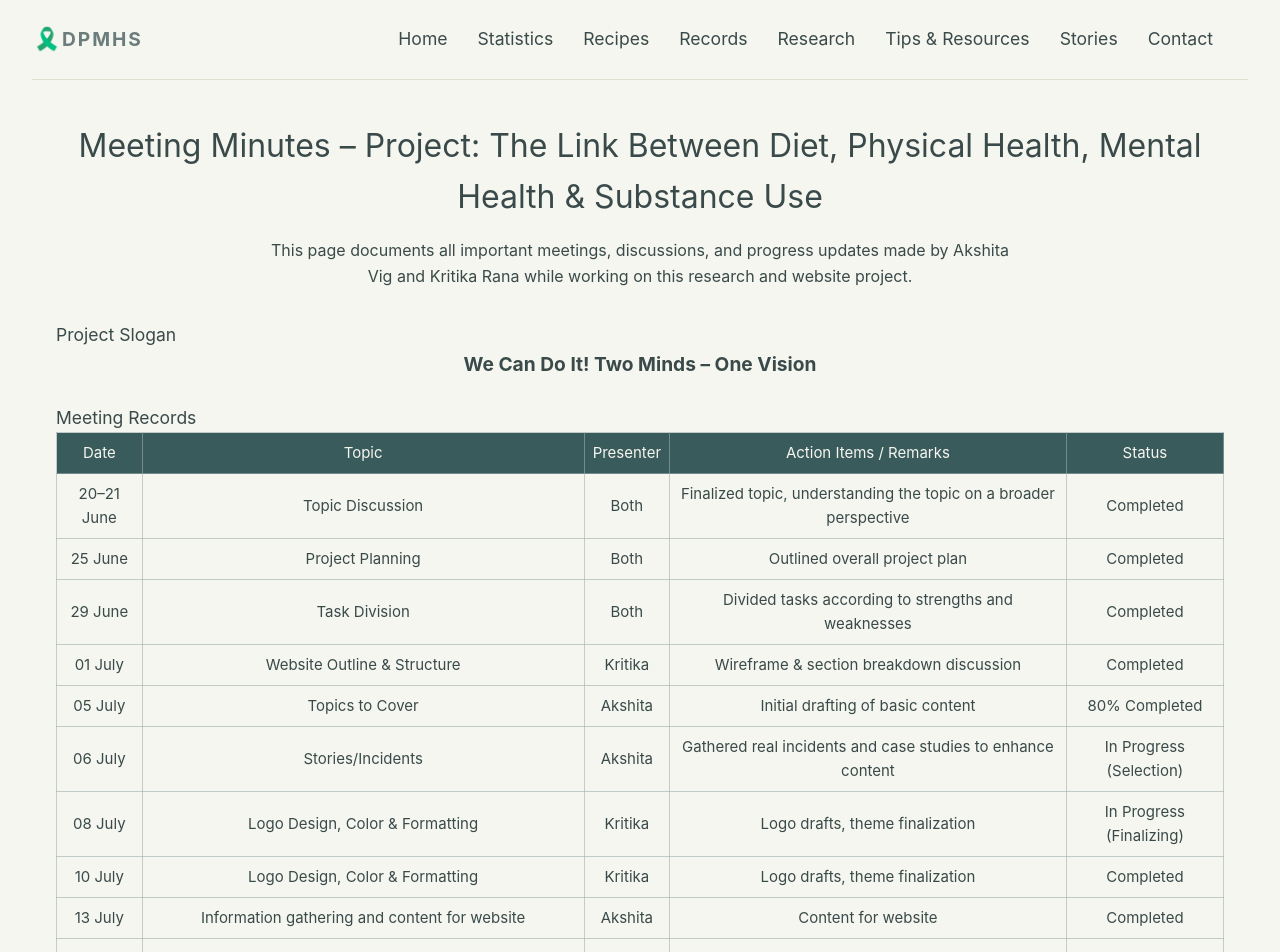
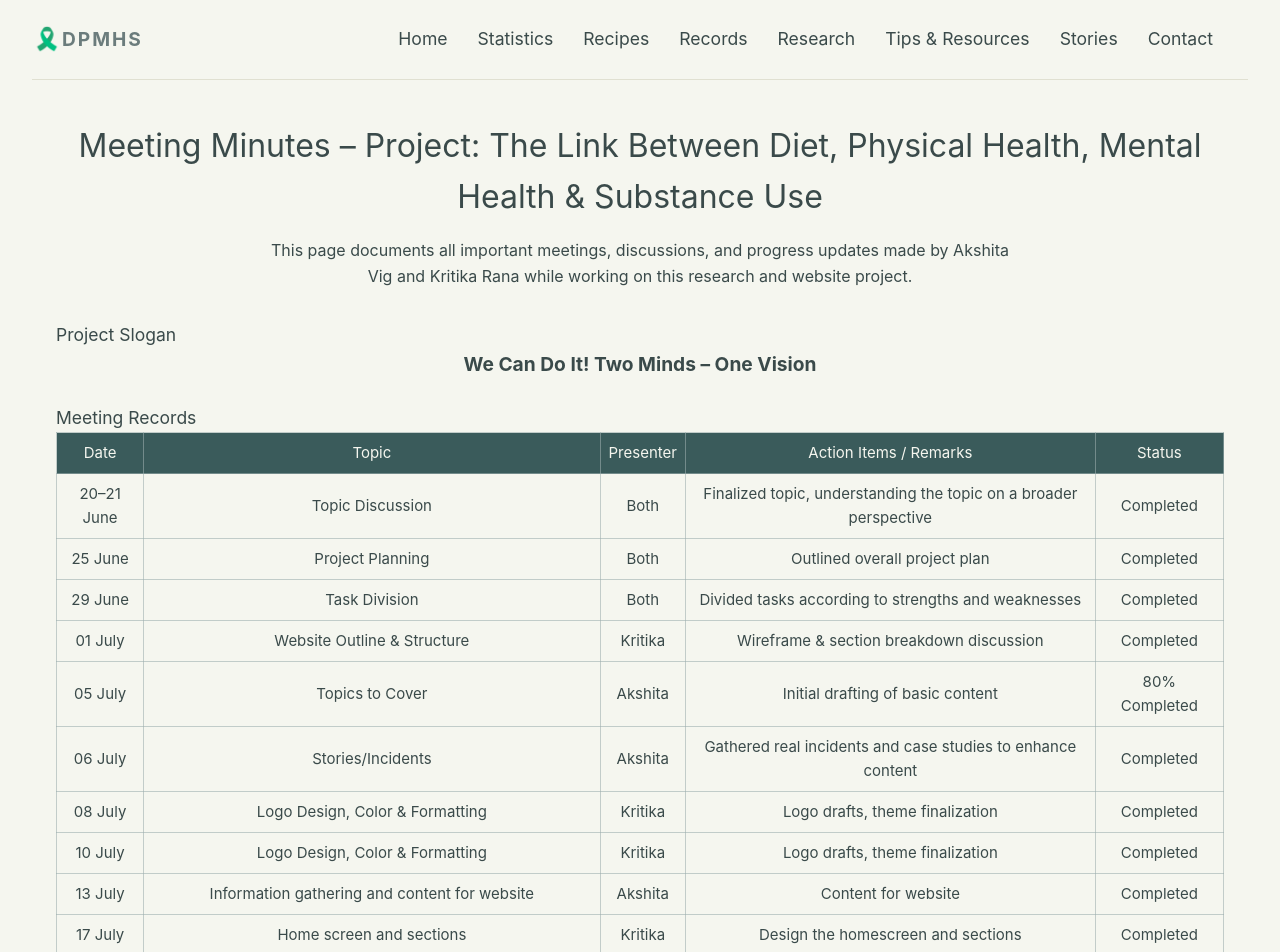
Before and after one commit to charlie-leo/health_portfolio, a Vue app: page /#/records in a window 1280 px wide. Shown: the top 952 px of the page. Built offline with nearby package versions, Linux system fonts and the light colour scheme.

Commit message:
cosmetic changes

```diff
--- a/src/views/MeetingMinutesView.vue
+++ b/src/views/MeetingMinutesView.vue
@@ -64,14 +64,14 @@
         <td>Stories/Incidents</td>
         <td>Akshita</td>
         <td>Gathered real incidents and case studies to enhance content</td>
-        <td>In Progress (Selection)</td>
+        <td>Completed</td>
       </tr>
       <tr>
         <td>08 July</td>
         <td>Logo Design, Color & Formatting</td>
         <td>Kritika</td>
         <td>Logo drafts, theme finalization</td>
-        <td>In Progress (Finalizing)</td>
+        <td>Completed</td>
       </tr>
       <tr>
         <td>10 July</td>
```
